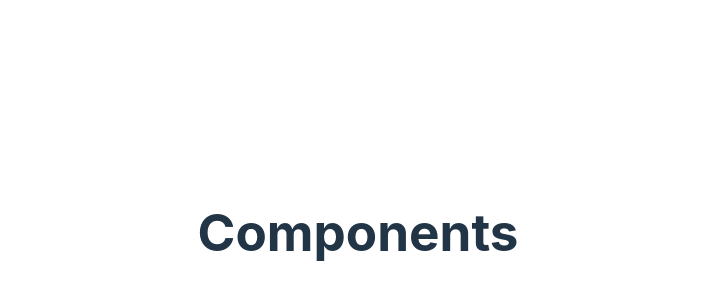
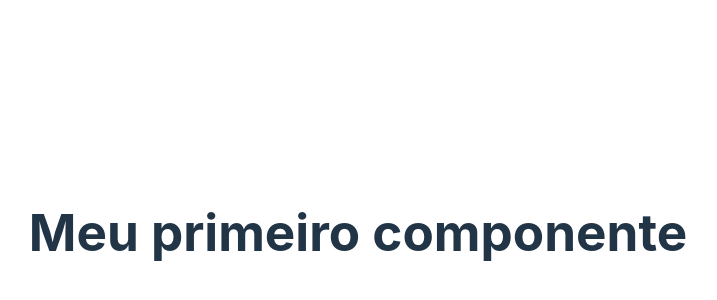
Before and after one commit to NFPereira/Cursos, a React (Vite) app in the folder REACTJS/React_Do_Zero_A_Maestria/Arquivos/2_FUNDAMENTOS/fundamentos/: page / in a window 1280 px wide. Shown: the part 168-468 px from the top of the page, without its empty margins (282-999 px from the left). Built offline with nearby package versions, Linux system fonts and the light colour scheme.

Commit message:
criação do primeiro componente

```diff
--- a/REACTJS/React_Do_Zero_A_Maestria/Arquivos/2_FUNDAMENTOS/fundamentos/src/App.jsx
+++ b/REACTJS/React_Do_Zero_A_Maestria/Arquivos/2_FUNDAMENTOS/fundamentos/src/App.jsx
@@ -1,12 +1,12 @@
 import React from 'react'
 import './App.css';
+import FirstComponets from './components/FirstComponets';
 
 const App = () => {
   return (
     <div className='App'>
-      <h1>
-        Components
-      </h1>
+      <FirstComponets />
+
     </div>
   )
 }
--- /dev/null
+++ b/REACTJS/React_Do_Zero_A_Maestria/Arquivos/2_FUNDAMENTOS/fundamentos/src/components/FirstComponets.jsx
@@ -0,0 +1,11 @@
+import React from 'react'
+
+const FirstComponets = () => {
+  return (
+    <div>
+        <h1>Meu primeiro componente</h1>
+    </div>
+  )
+}
+
+export default FirstComponets
```
